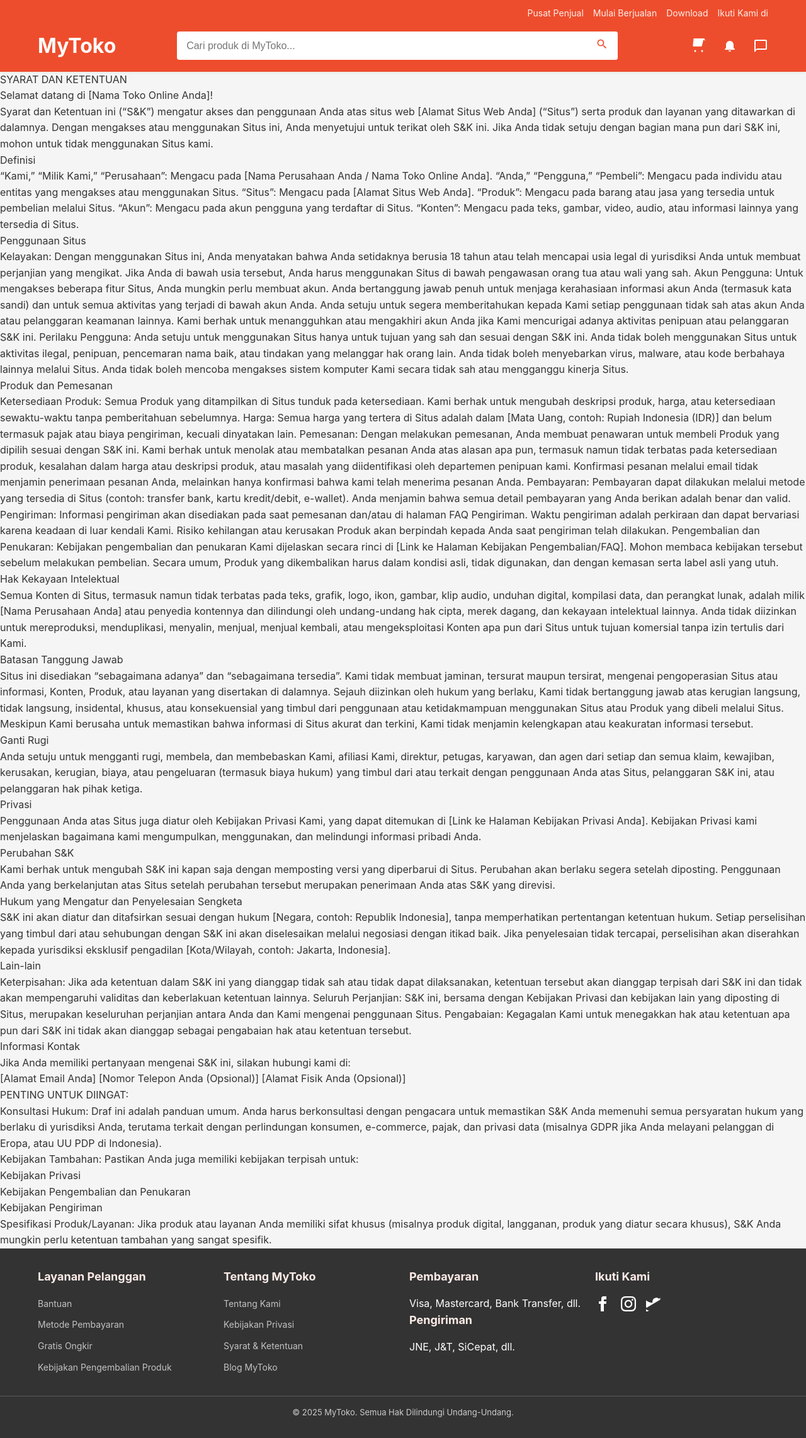
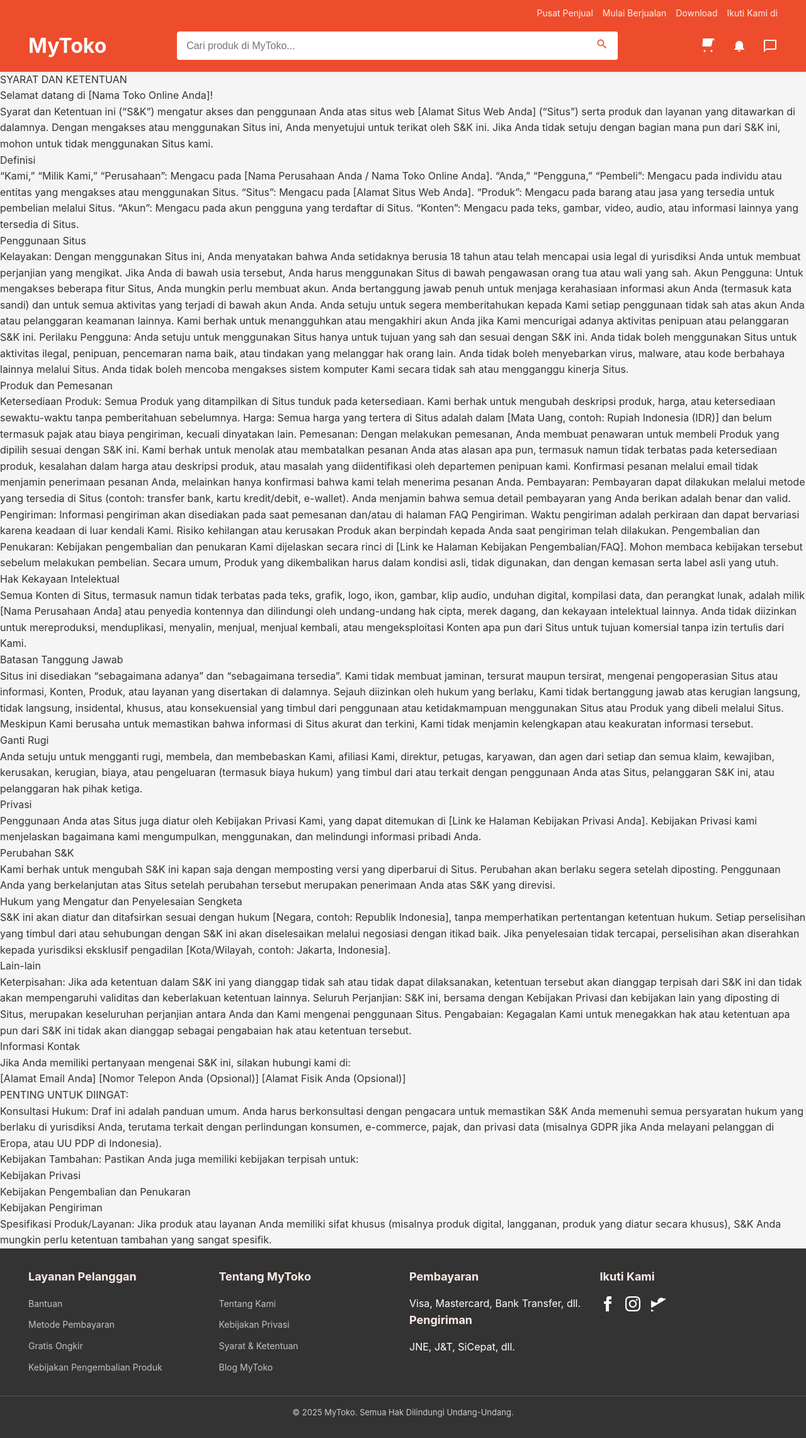
Before and after one commit to x-qmo/x-qmo.github.io, a Jekyll site: the page built from _landing_pages/sk.md, in a window 1280 px wide. Shown: the whole page at 63% size. Built offline with Jekyll 4.4.1, drawn with Linux system fonts in a browser that asks for light colours.

Commit message:
Update landing-pageku.css

```diff
--- a/assets/css/landing-pageku.css
+++ b/assets/css/landing-pageku.css
@@ -37,7 +37,7 @@
         .container {
             max-width: 1200px;
             margin: 0 auto;
-            padding: 0 20px;
+            padding: 0 5px;
         }
 
         /* Header */
```
